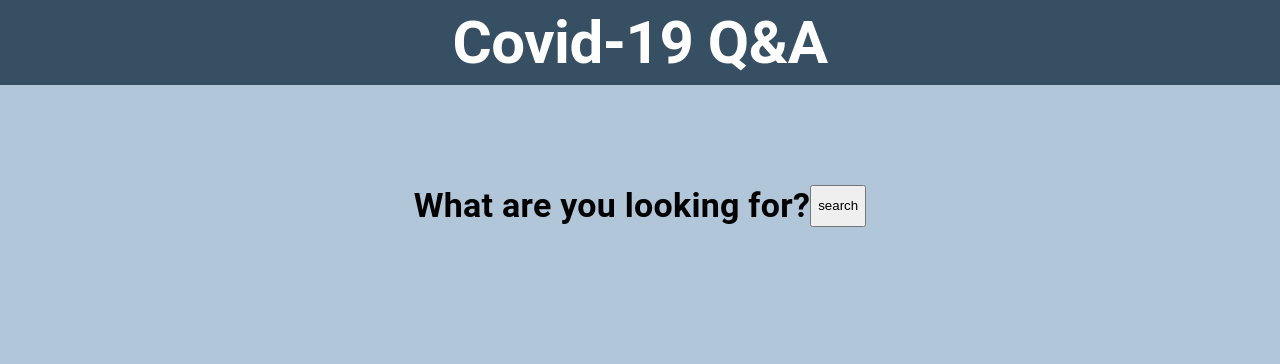
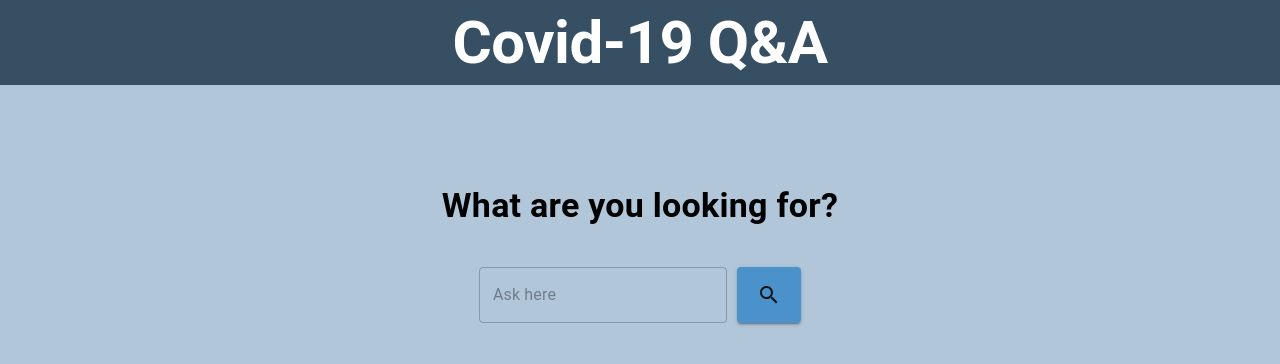
Before and after one commit to nai131/NLP_web_QA, a React (Create React App) app in the folder frontend/: page / in a window 1280 px wide. Shown: the top 364 px of the page. Built offline with nearby package versions, Linux system fonts and the light colour scheme.

Commit message:
fix list

```diff
--- a/frontend/src/App.js
+++ b/frontend/src/App.js
@@ -12,10 +12,8 @@ import List from '@material-ui/core/List';
 import ListItem from '@material-ui/core/ListItem';
 import ListItemText from '@material-ui/core/ListItemText';
 
-
 import './App.css';
 import TextField from '@material-ui/core/TextField';
-import IconButton from '@material-ui/core/IconButton';
 import SearchIcon from '@material-ui/icons/Search';
 // import './App.css';
 // import Form from 'react-bootstrap/Form';
@@ -120,8 +118,9 @@ class App extends Component {
     return(
       this.state.possible_ans.map((notes) => {
         return(
-          <ListItem>
-            <ListItemText
+
+          <ListItem style={{paddingTop:'10px', paddingBottom:'10px'}}>
+            <ListItemText style={{ border: '3px solid black',marginTop:'20px', paddingTop:'10px', paddingBottom:'10px', paddingLeft:'40px', borderRadius:'15px'}}
               primary={notes}
             />
           </ListItem>
@@ -163,8 +162,24 @@ class App extends Component {
               <Box fontWeight="fontWeightBold">
                 What are you looking for?
               </Box>
-              <button onClick={this.onSearch}>search</button>
             </Typography>
+
+          <div style={{ display: 'flex', justifyContent: 'center', marginTop: '40px' }}>
+            <TextField
+              variant='outlined'
+              style={{ paddingRight: '10px' }}
+              value={formData}
+              onChange={this.handleChange}
+              placeholder="Ask here"
+            />
+            <Button
+              style={{ backgroundColor: '#4c92ca' }}
+              variant="contained"
+              disabled={isLoading}
+              onClick={this.onSearch}>
+              <SearchIcon />
+            </Button>
+          </div>
           </Box>
         </div>
         // <Container>
@@ -285,7 +300,7 @@ class App extends Component {
             <Box fontWeight="fontWeightBold">
               What are you looking for?
             </Box>
-            <CircularProgress onClick={this.onFinished}/>
+
           </Typography>
           <div style={{ display: 'flex', justifyContent: 'center', marginTop: '40px' }}>
             <TextField
@@ -295,13 +310,7 @@ class App extends Component {
               onChange={this.handleChange}
               placeholder="Ask here"
             />
-            <Button
-              style={{ backgroundColor: '#4c92ca' }}
-              variant="contained"
-              disabled={isLoading}
-              onClick={!isLoading ? this.handlePredictClick : null}>
-              <SearchIcon />
-            </Button>
+            <CircularProgress onClick={this.onFinished}/>
           </div>
         </Box>
       </div>
@@ -329,7 +338,7 @@ class App extends Component {
           </Box>
         </Typography>
         <h2 >Possible Answers</h2>
-    <div style={{display:'flex', justifyContent:'center', backgroundColor:'#374f63'}}><List >{this.renderList()}</List></div>
+    <div><List>{this.renderList()}</List></div>
       </Box>
     </div>
       )
```
Also changed, not shown: 1 other file (tests, documents, lock files or other folders).
